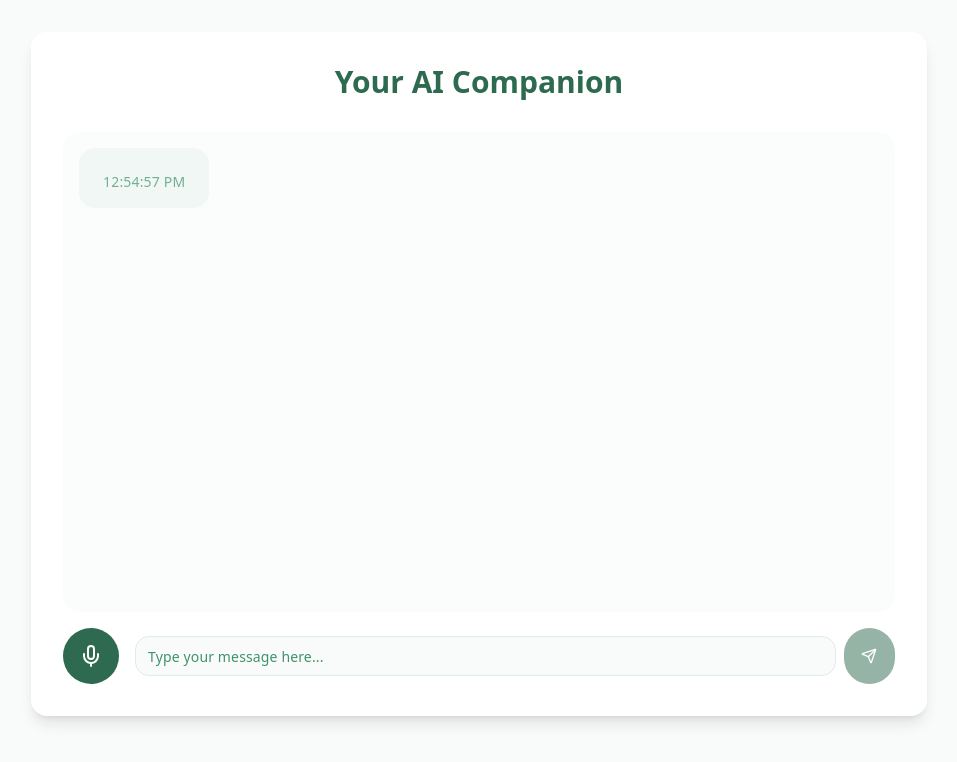
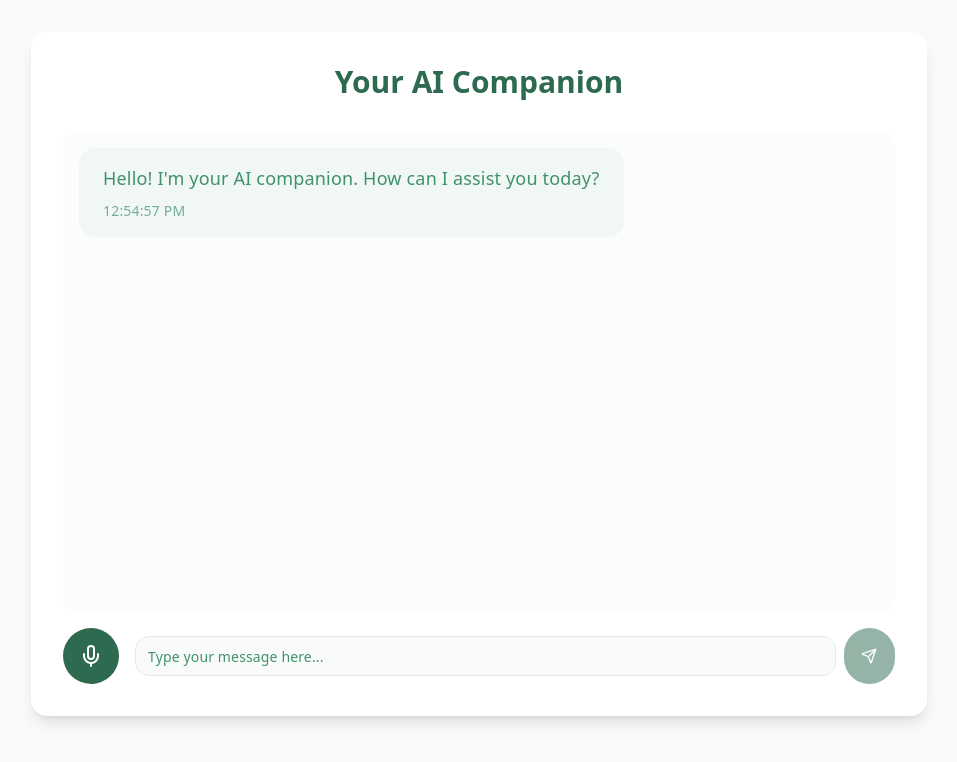
Before and after one commit to kabilesh-c/elderbot-companion, a React (Vite) app: page / in a window 1280 px wide. Shown: the top 762 px of the page, without its empty margins (161-1118 px from the left). Built offline with nearby package versions, Linux system fonts and the light colour scheme.

Commit message:
Fix: Type error in ChatMessageProps
The `ChatMessageProps` interface was missing the `key` property, causing a type error in `Index.tsx`.  This commit addresses the type mismatch.

```diff
--- a/src/components/ChatMessage.tsx
+++ b/src/components/ChatMessage.tsx
@@ -2,12 +2,12 @@
 import { cn } from "@/lib/utils";
 
 interface ChatMessageProps {
-  message: string;
+  text: string;
   isUser: boolean;
   timestamp: string;
 }
 
-const ChatMessage = ({ message, isUser, timestamp }: ChatMessageProps) => {
+const ChatMessage = ({ text, isUser, timestamp }: ChatMessageProps) => {
   return (
     <div
       className={cn(
@@ -23,7 +23,7 @@ const ChatMessage = ({ message, isUser, timestamp }: ChatMessageProps) => {
             : "bg-muted text-muted-foreground"
         )}
       >
-        <p className="leading-relaxed">{message}</p>
+        <p className="leading-relaxed">{text}</p>
         <p className="mt-2 text-sm opacity-70">{timestamp}</p>
       </div>
     </div>
```
